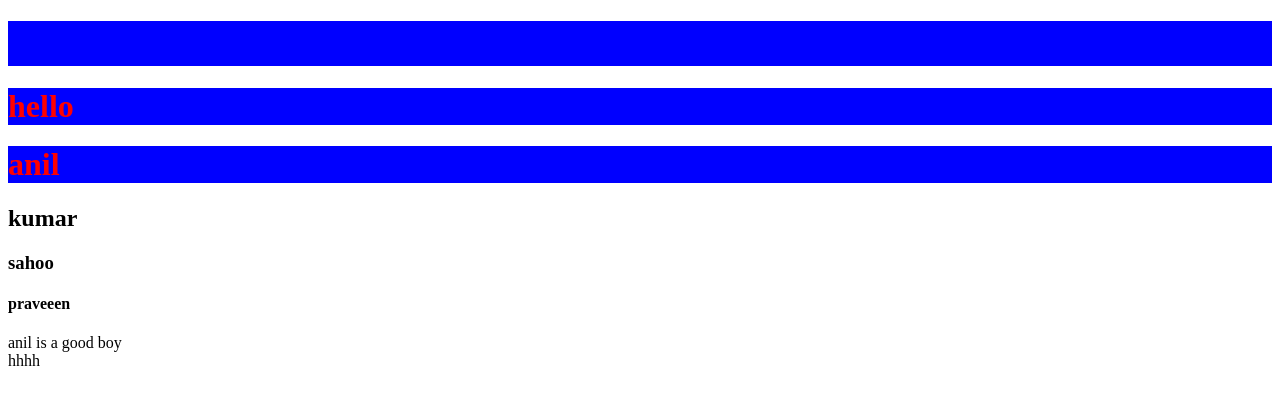
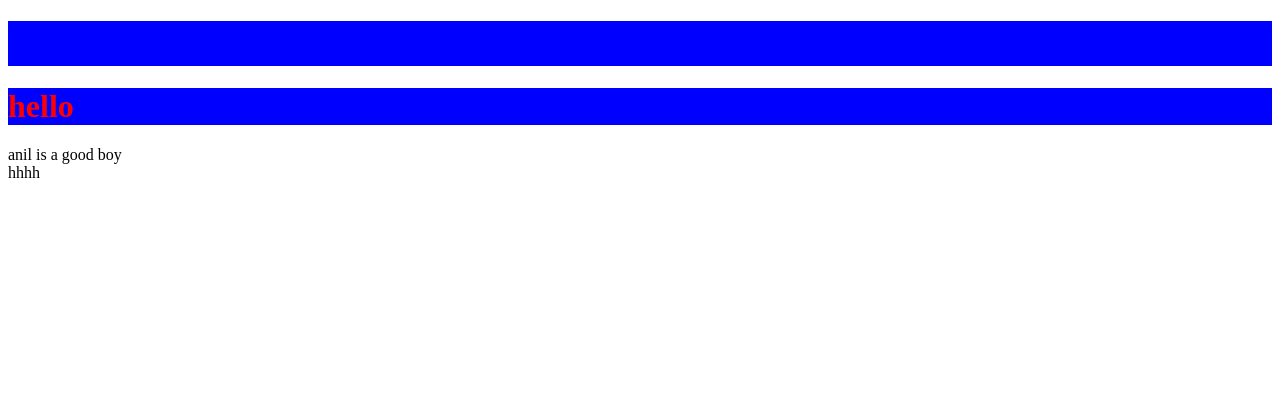
Before and after one commit to ANIL1238/myweapp, a plain HTML site: page index.html in a window 1280 px wide. Drawn offline with Linux system fonts and the light colour scheme; a web font is replaced by a local one.

Commit message:
Update index.html

```diff
--- a/index.html
+++ b/index.html
@@ -23,19 +23,6 @@
     </center>
 
 <h1>hello</h1>
-    <h1>
-        anil
-    </h1>
-    <h2>
-        kumar
-    </h2>
-    <h3>
-    sahoo
-    </h3>
-
-    <h4>
-        praveeen
-    </h4>
 
     <p>
         anil is a good boy <br>
```
